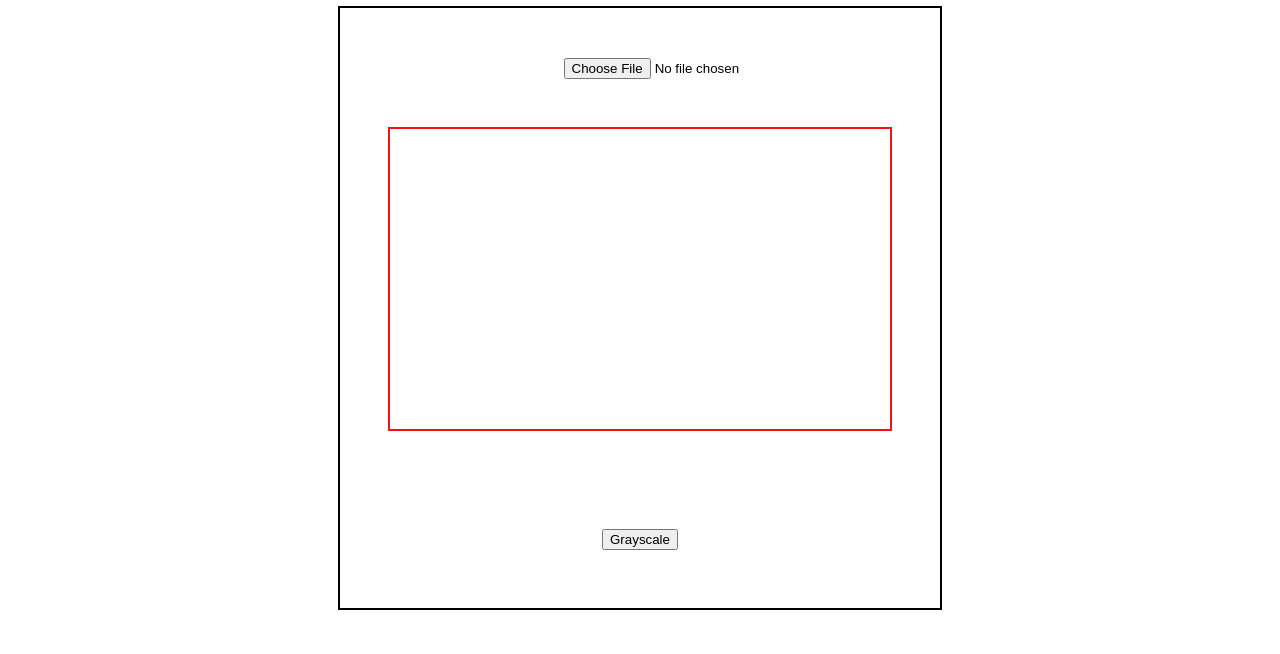
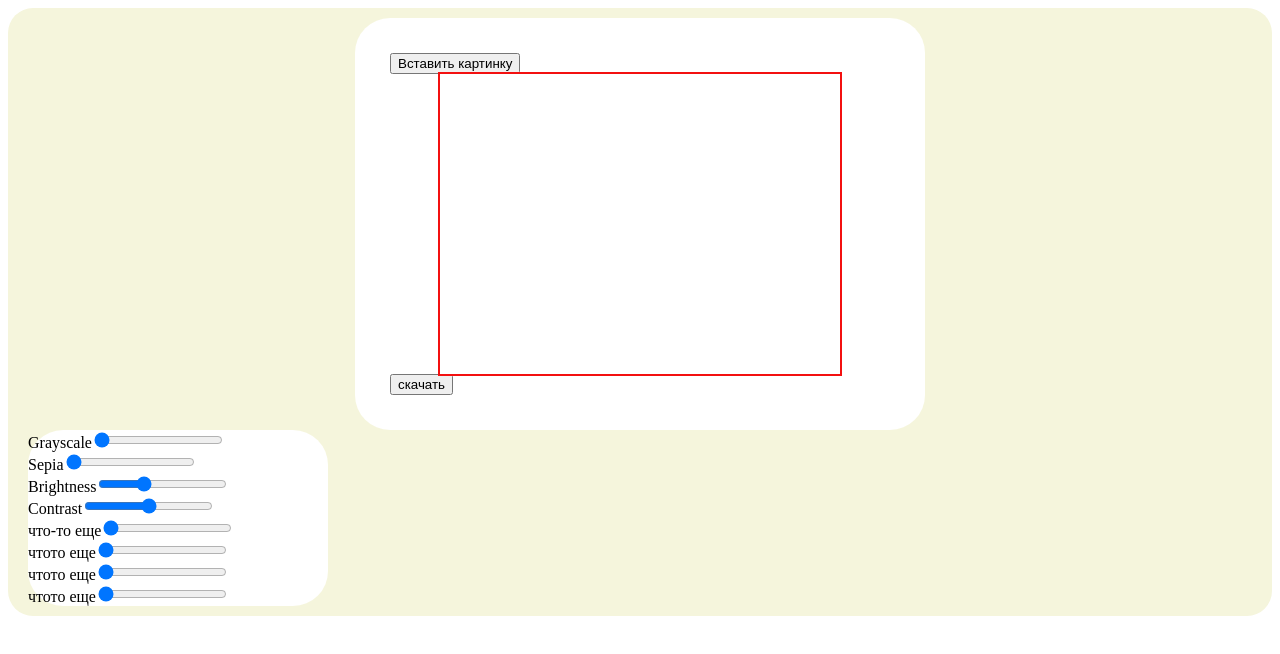
Before and after one commit to ketynkyn/lab1-vvab, a React (Create React App) app: page / in a window 1280 px wide. Shown: the top 654 px of the page. Built offline with nearby package versions, Linux system fonts and the light colour scheme.

Commit message:
add some filters css

```diff
--- a/src/App.js
+++ b/src/App.js
@@ -4,41 +4,83 @@ import './ChoosePhoto.scss';
 
 function App() {
   const[reset ,setReset] = useState(0)
-  const [grayscale, setGrayscale] = useState(false)
+
   const [image,setImage] = useState([])
   const [imageUrls,setImageUrls] = useState([])
-  const ChangeImage = (event) => {
+    const[slider, setSlider] = useState(0);
+    const[slider2, setSlider2] = useState(0);
+    const[slider3, setSlider3] = useState(100);
+    const[slider4, setSlider4] = useState(100);
+
+    const ChangeImage = (event) => {
     setImage([...event.target.files])
   }
   useEffect(() => {
-    if (image.length < 1) return;
+
     const newImageUrls = [];
     image.forEach(image => newImageUrls.push(URL.createObjectURL(image)));
     setImageUrls(newImageUrls);
   }, [image]);
 
-  const[slider, setSlider] = useState(100);
   const changeGrayscale = () => {
-    setGrayscale(true)
-    document.getElementById("img").style.filter="grayscale("+slider+"%)"
+    document.getElementById("img").style.filter="grayscale("+slider+"%)"+"sepia("+slider2+"%)"+"brightness("+slider3+"%)"+"contrast("+slider4+"%)"
   }
 
+    const ChangeFilterImage = (e) => {
+        setSlider(e)
+        changeGrayscale()
+    }
+
+    const ChangeFilterImage2 = (e) => {
+        setSlider2(e)
+        changeGrayscale()
+    }
+    const ChangeFilterImage3 = (e) => {
+        setSlider3(e)
+        changeGrayscale()
+    }
+
+    const ChangeFilterImage4 = (e) => {
+        setSlider4(e)
+        changeGrayscale()
+    }
 
   return (
       <div className="App">
-        <input className="imgInput" type="file" id="file" accept="image/*" onChange={ChangeImage}/>
+          <div className="boxImg">
+        <input className="imgInput" type="file" id="file" accept="image/*" onChange={ChangeImage} hidden/>
+              <button onClick={()=>document.getElementById("file").click()}>Вставить картинку</button>
         <div id="img-area" className="box"> {imageUrls.map(img=> <img id="img" src={img} alt="" width='auto' height='300px'/>)}</div>
-        { grayscale &&
-        <input className="rangeInput" type='range' min='0' max='100' step='1' value={slider} onChange={(e)=>setSlider(e.target.value)}/>
-        }
-        <p></p><button className="grayscale" onClick={()=>{
-        {
-          !grayscale &&
-              setSlider(100)
-        }
-          changeGrayscale()
-      }}>Grayscale</button>
-      </div>
+              <button>скачать</button>
+          </div>
+          <div className="leftPanel">
+        <div className="filter">Grayscale
+        <input className="rangeInput" type='range' min='0' max='100' step='1' value={slider} onChange={(e)=>ChangeFilterImage(e.target.value)}/>
+        </div>
+            <div className="filter">Sepia
+          <input className="rangeInput" type='range' min='0' max='100' step='1' value={slider2} onChange={(e)=>ChangeFilterImage2(e.target.value)}/>
+          </div>
+          <div className="filter">Brightness
+              <input className="rangeInput" type='range' min='0' max='300' step='1' value={slider3} onChange={(e)=>ChangeFilterImage3(e.target.value)}/>
+          </div>
+          <div className="filter">Contrast
+              <input className="rangeInput" type='range' min='0' max='200' step='1' value={slider4} onChange={(e)=>ChangeFilterImage4(e.target.value)}/>
+          </div>
+              <div className="filter">что-то еще
+                  <input className="rangeInput" type='range' min='0' max='100' step='1' value={0}/>
+              </div>
+              <div className="filter">чтото еще
+                  <input className="rangeInput" type='range' min='0' max='100' step='1' value={0} />
+              </div>
+              <div className="filter">чтото еще
+                  <input className="rangeInput" type='range' min='0' max='300' step='1' value={0} />
+              </div>
+              <div className="filter">чтото еще
+                  <input className="rangeInput" type='range' min='0' max='200' step='1' value={0} />
+              </div>
+
+          </div>
+          </div>
   );
 }
 
--- a/src/ChoosePhoto.scss
+++ b/src/ChoosePhoto.scss
@@ -1,28 +1,39 @@
 .App{
-  height: 500px;
+  background: beige;
+  border-radius: 25px;
+  padding: 10px;
+  .boxImg {
+    padding: 35px;
+    background: white;
+    border-radius: 35px;
     width: 500px;
+    margin-right: auto;
     margin-left: auto;
+    .imgInput {
       margin-right: auto;
-  text-align: center;
-  outline: 2px solid #000;
-  padding: 50px;
-  .imgInput{
-    padding-left: 100px;
-    padding-bottom: 50px;
+      margin-left: auto;
     }
-  .box{
-    margin-bottom: 50px;
+
+    .box {
+      margin: auto;
       outline: 2px solid #f31010;
       display: flex;
       height: 300px;
-    width: auto;
-    img{
+      width: 400px;
+
+      img {
         width: 100%;
-      margin-right: auto;
-      margin-left: auto;
       }
     }
-  .grayscale{
-    margin-top: 50px;
+  }
+  .leftPanel {
+    height: 125%;
+    width: 300px;
+    margin-left: 10px;
+    background: white;
+
+    border-radius: 35px;
+    .filter {
     }
   }
+}
```
Lines whose indentation alone changed are shown as unchanged.
